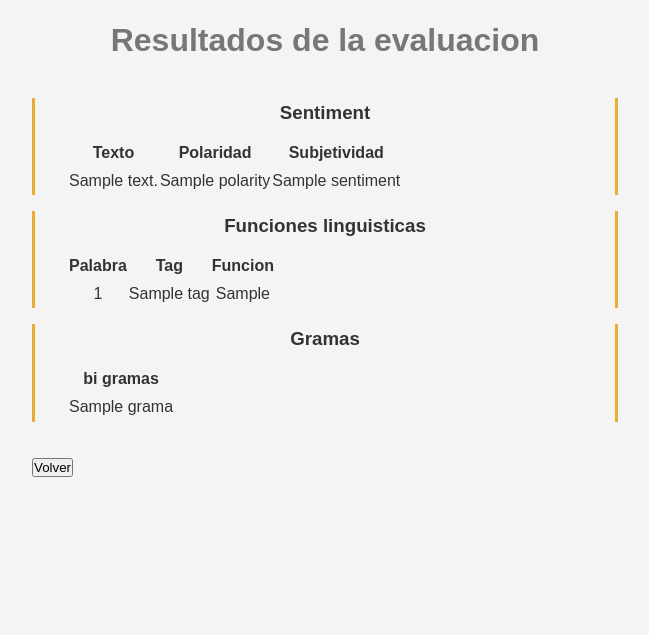
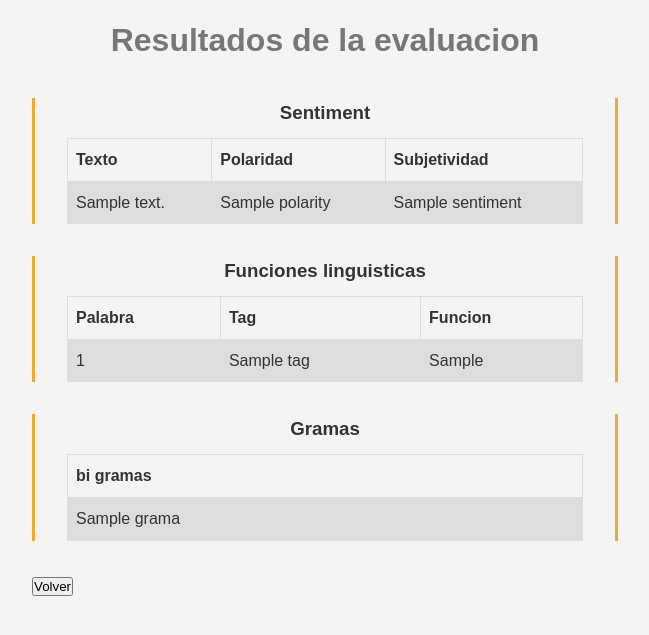
Before and after one commit to Arzanico/textBlobWebApp, a Flask app: template templates/results.html in a window 1280 px wide. Shown: the top 635 px of the page, without its empty margins (315-964 px from the left). Run offline with Flask 2, Linux system fonts and the light colour scheme; the template is opened without the code that fills it: most values are stand-ins (such as "Sample title", 1, 10 or a date in 2020).

Commit message:
Add files via upload

```diff
--- a/static/style.css
+++ b/static/style.css
@@ -24,6 +24,22 @@ body {
 	vertical-align:center;
 	text-align:center;
 	width: 100%;
+	float: left;
+}
+table {
+	font-family: arial, sans-serif;
+	border-collapse: collapse;
+	width: 100%;
+}
+
+td, th {
+border: 1px solid #dddddd;
+text-align: left;
+padding: 8px;
+}
+
+tr:nth-child(even) {
+background-color: #dddddd;
 }
 
 h1 {
```
